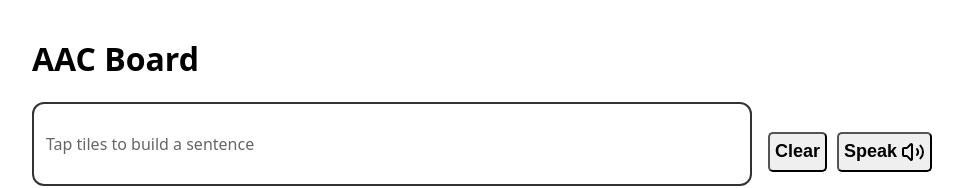
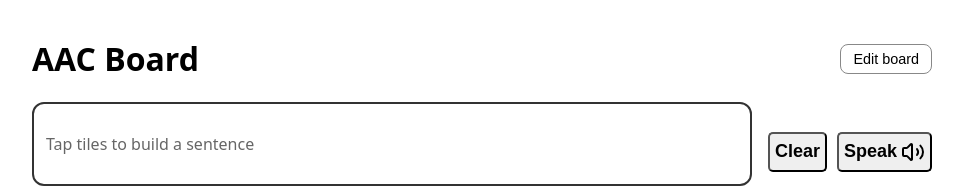
Before and after one commit to thanhthu2411/acc-board, a React (Vite) app: page / in a window 1280 px wide. Shown: the top 188 px of the page, without its empty margins (158-1121 px from the left). Built offline with nearby package versions, Linux system fonts and the light colour scheme.

Commit message:
td: add editMode for tile and app

```diff
--- a/src/App.css
+++ b/src/App.css
@@ -2,6 +2,47 @@
   max-width: 900px;
   margin: 0 auto;
   padding: 16px;
+}
+
+.app-header {
+  display: flex;
+  justify-content: space-between;
+  align-items: center;
+}
+
+.edit-toggle {
+  padding: 6px 12px;
+  font-size: 0.9rem;
+  background: #fff;
+  border: 1px solid #888;
+  border-radius: 8px;
+  cursor: pointer;
+}
+
+.edit-toggle.on {
+  background: #e6f1fb;
+  border-color: #185fa5;
+  color: #0c447c;
+  font-weight: 600;
+}
+
+.edit-banner {
+  margin: 8px 0 12px;
+  padding: 8px 12px;
+  background: #faeeda;
+  color: #633806;
+  border-radius: 8px;
+}
+
+.tile.editing {
+  border-style: dashed;
+  border-color: #185fa5;
+}
+
+.add-tile {
+  border-style: dashed;
+  color: #555;
+  background: transparent;
 }
 
 .sentencebar-btns-container {
--- a/src/App.jsx
+++ b/src/App.jsx
@@ -9,6 +9,7 @@ import {useEffect, useState} from "react";
 function App() {
     const [clickedWords, setClickedWords] = useState([]);
     const [category, setCategory] = useState("Core")
+    const [editMode, setEditMode] = useState(false)
     const [speed, setSpeed] = useState(() => {
         try {
             const saved = Number(localStorage.getItem("speed"));
@@ -26,7 +27,11 @@ function App() {
     }, [speed]);
 
     const tileClickHandler = (tile) => {
-        setClickedWords(prev => [...prev, tile.label])
+        if (editMode) {
+            console.log("edit", tile);
+        } else {
+            setClickedWords((prev) => [...prev, tile.label]);
+        }
     }
 
     const emptySentenceHandler = () => {
@@ -55,9 +60,27 @@ function App() {
         setClickedWords(prev => prev.filter((w, i) => i !== index))
     }
 
+
     return (
         <main className="app">
-            <h1>AAC Board</h1>
+            <header className="app-header">
+                <h1>AAC Board</h1>
+                <button
+                    type="button"
+                    className={`edit-toggle ${editMode ? "on" : ""}`}
+                    aria-pressed={editMode}
+                    onClick={() => setEditMode(!editMode)}
+                >
+                    {editMode ? "Done editing" : "Edit board"}
+                </button>
+            </header>
+
+            {editMode && (
+                <p className="edit-banner" role="status">
+                    Editing: tap a tile to change it, or add a new one
+                </p>
+            )}
+
             <div className="sentencebar-container">
                 <SentenceBar words={clickedWords} onRemoveWord={removeWord}/>
                 <div className="sentencebar-btns-container">
@@ -92,8 +115,14 @@ function App() {
             <CategoryTabs categories={categories} selectedCategory={category} onCategoryChange={setCategory}/>
             <div className="grid">
                 {tiles.filter((tile) => tile.category === category).map((tile) => (
-                    <Tile onTileClick={tileClickHandler} key={tile.id} tile={tile}/>
+                    <Tile onTileClick={tileClickHandler} key={tile.id} tile={tile} editMode={editMode}/>
                 ))}
+
+                {editMode && (
+                    <button type="button" className="tile add-tile">
+                        + Add tile
+                    </button>
+                )}
             </div>
             <footer className="credit">
                 <p>
--- a/src/components/Tile/Tile.jsx
+++ b/src/components/Tile/Tile.jsx
@@ -1,10 +1,10 @@
 
 import "./Tile.css"
 
-export function Tile({tile, onTileClick}) {
+export function Tile({tile, onTileClick, editMode}) {
 
     return (
-        <button className="tile" onClick={() => onTileClick(tile)}>
+        <button type="button" className={`tile ${editMode ? "editing" : ""}`} onClick={() => onTileClick(tile)}>
             {tile.image ? (
                 <img className="tile-img" src={tile.image} alt="" />
             ) : (
```
